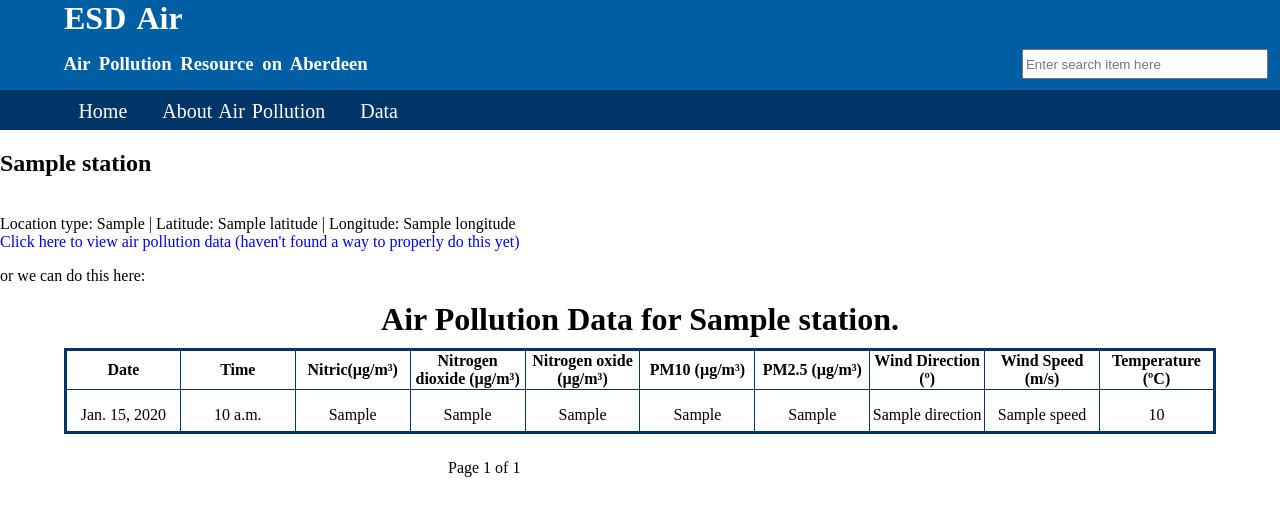
After one commit to nutcracker22/group_assessment_esd, a Django app: template station_app/templates/station_app/details.html in a window 1280 px wide. The commit adds this page. Shown: the top 516 px of the page. Run offline with Django 3.2, Linux system fonts and the light colour scheme; the template is opened without the code that fills it: most values are stand-ins (such as "Sample title", 1, 10 or a date in 2020).

Commit message:
added station details pages

```diff
--- /dev/null
+++ b/station_app/templates/station_app/details.html
@@ -0,0 +1,67 @@
+{% extends 'station_app/base.html' %}
+
+{% block content %}
+<h2>{{ station.site_name }}</h2>
+<br>
+Location type: {{ station.site_type }} | Latitude: {{ station.latitude }} | Longitude: {{ station.longitude }}
+<br>
+<a href="/data">Click here to view air pollution data (haven't found a way to properly do this yet)</a>
+<p>or we can do this here:</p>
+
+<div>
+    <div class="data-table-heading">
+        <h1>Air Pollution Data for {{ station.site_name }}.</h1>
+    </div>
+    <div class="data-table">
+        <table>
+            <tr>
+                <th>Date</th>
+                <th>Time</th>
+                <th>Nitric(µg/m³)</th>
+                <th>Nitrogen dioxide (µg/m³)</th>
+                <th>Nitrogen oxide (µg/m³)</th>
+                <th>PM10 (µg/m³)</th>
+                <th>PM2.5 (µg/m³)</th>
+                <th>Wind Direction (º)</th>
+                <th>Wind Speed (m/s)</th>
+                <th>Temperature (ºC)</th>
+            </tr>
+            {% for row in page_obj %}
+            <tr>
+                <td>{{ row.date.date }}</td>
+                <td>{{ row.time.time }}</td>
+                <td>{{ row.nitric_oxide }}</td>
+                <td>{{ row.nitrogen_dioxide }}</td>
+                <td>{{ row.nitrogen_oxides }}</td>
+                <td>{{ row.pm10 }}</td>
+                <td>{{ row.pm2point5 }}</td>
+                <td>{{ row.wind_direction.direction }}</td>
+                <td>{{ row.wind_speed.speed }}</td>
+                <td>{{ row.temperature.temp }}</td>
+
+            </tr>
+            {% endfor %}
+        </table>
+    </div>
+</div>
+
+<div class="pagination">
+    <span class="step-links">
+        {% if page_obj.has_previous %}
+        <a href="?page=1">&laquo; First page</a>
+        <span>|</span>
+        <a href="?page={{ page_obj.previous_page_number }}">Previous page</a>
+        {% endif %}
+
+        <span class="current">
+            Page {{ page_obj.number }} of {{ page_obj.paginator.num_pages }}
+        </span>
+
+        {% if page_obj.has_next %}
+        <a href="?page={{ page_obj.next_page_number }}">Next page</a>
+        <span>|</span>
+        <a href="?page={{ page_obj.paginator.num_pages }}">Last page &raquo;</a>
+        {% endif %}
+    </span>
+</div>
+{% endblock %}
--- a/station_app/urls.py
+++ b/station_app/urls.py
@@ -5,4 +5,5 @@ from . import views
 app_name = 'station_app'
 urlpatterns = [
     path('', views.home, name='home'),
+    path('details/<int:id>/', views.details, name='details'),
 ]
```
Also changed, not shown: station_app/templates/station_app/home.html (+9 -23 lines), station_app/views.py (+17 -2 lines), db.sqlite3.
